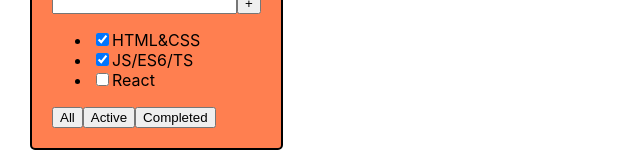
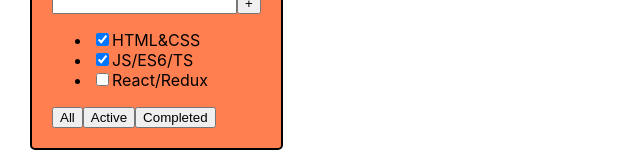
Before and after one commit to melion11/to-do-list-main, a React (Create React App) app: page / in a window 1280 px wide. Shown: the part 120-280 px from the top of the page, without its empty margins (0-640 px from the left). Built offline with nearby package versions, Linux system fonts and the light colour scheme.

Commit message:
test commit 2

```diff
--- a/src/App.tsx
+++ b/src/App.tsx
@@ -7,7 +7,7 @@
     const tasks: TaskType[] = [
         {id: 1, title: 'HTML&CSS', isDone: true},
         {id: 2, title: 'JS/ES6/TS', isDone: true},
-        {id: 3, title: 'React', isDone: false},
+        {id: 3, title: 'React/Redux', isDone: false},
     ]
 
     return (
```
